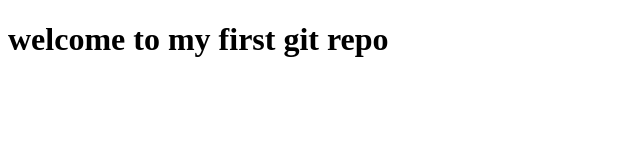
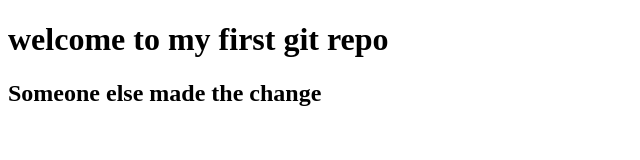
Before and after one commit to shalomcohen777/first-project, a plain HTML site: page index.html in a window 1280 px wide. Shown: the whole page, without its empty margins (0-640 px from the left). Drawn offline with Linux system fonts and the light colour scheme.

Commit message:
Update index.html

```diff
--- a/index.html
+++ b/index.html
@@ -8,5 +8,6 @@
 </head>
 <body>
     <h1>welcome to my first git repo</h1>
+    <h2> Someone else made the change</h2>
 </body>
 </html>
```
